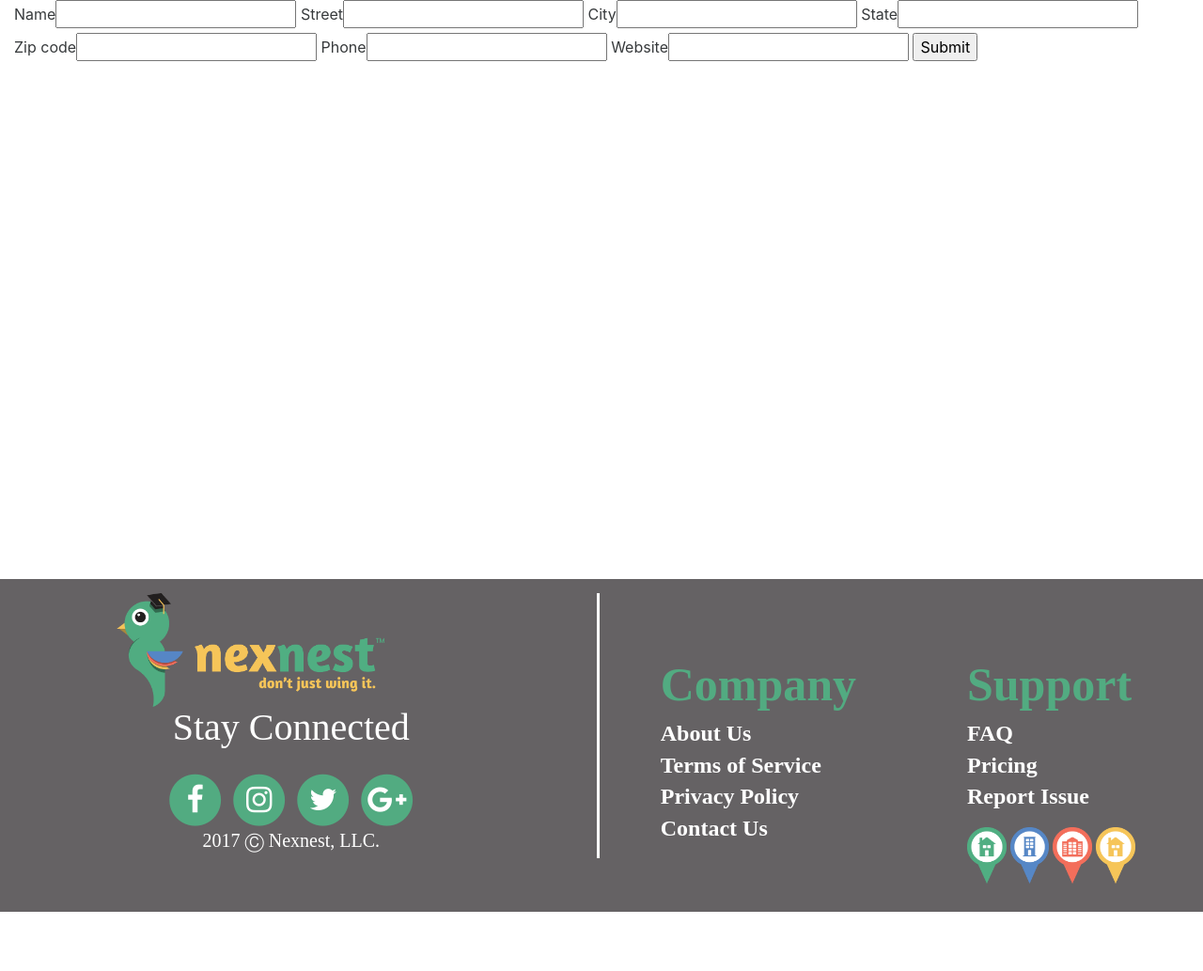
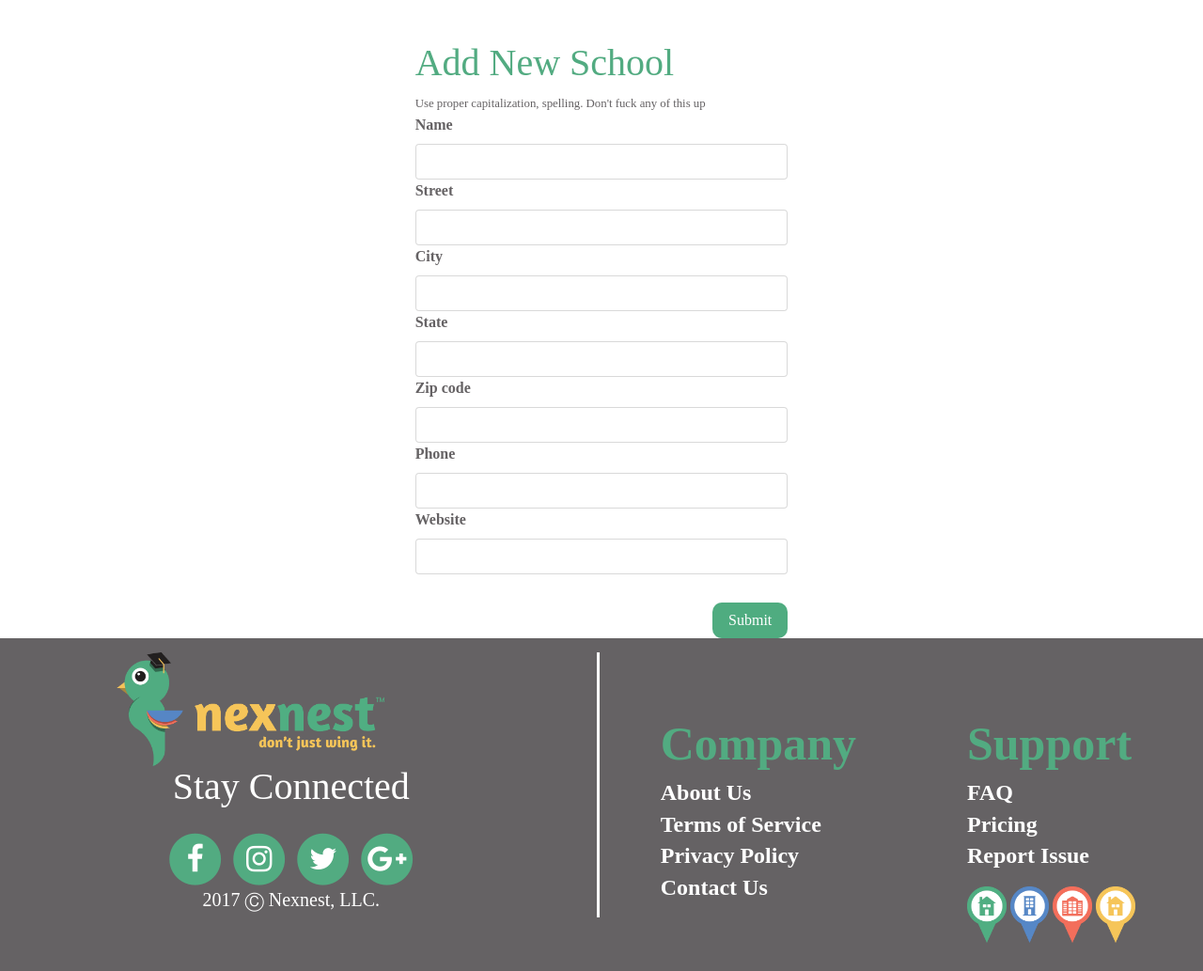
Before and after one commit to maxbbender/nexnest, a Python web app: template nexnest/templates/siteAdmin/createSchool.html in a window 1280 px wide. Shown: the part 62-1095 px from the top of the page at 94% size. Before the commit the page ends 1032 px from the top, so only its background shows below. Run offline with Jinja, Linux system fonts and the light colour scheme; the template is opened without the code that fills it: most values are stand-ins (such as "Sample title", 1, 10 or a date in 2020); form fields are guessed from the names that the template uses; some libraries are stand-ins or nearby versions; some web fonts are replaced.

Commit message:
Added styling for add school close #149

```diff
--- a/nexnest/templates/index.html
+++ b/nexnest/templates/index.html
@@ -53,7 +53,7 @@
 					    						<strong><i class="fa fa-map-marker" aria-hidden="true"></i> Where</strong>
 					    					</h2>
 				    					</label>
-			    					    <select class="form-control" id="school" style="width: 85%;">
+			    					    <select class="form-control nexnest-font" id="school" style="width: 85%;">
 			    					    	{% for school in schools %}
 			    					      		<option value="{{school}}">{{school}}</option>
 			    					    	{% endfor %}
@@ -65,7 +65,7 @@
 				    							<strong><i class="fa fa-calendar" aria-hidden="true"></i> When</strong>
 				    						</h2>
 				    					</label>
-			    					    <select class="form-control" id="when" style="width: 85%;">
+			    					    <select class="form-control nexnest-font" id="when" style="width: 85%;">
 			    					    	{% for timeFrame in validTimeFrames %}
 			    					    		<option value="{{timeFrame[0]}}">{{timeFrame[1]}}</option>
 			    					    	{% endfor %}
@@ -81,7 +81,7 @@
 					    						<strong><i class="fa fa-bed" aria-hidden="true"></i> Bedrooms</strong>
 					    					</h2>
 				    					</label>
-			    					    <select class="form-control" id="rooms" style="width: 85%;">
+			    					    <select class="form-control nexnest-font" id="rooms" style="width: 85%;">
 			    					      	<option value="1">1</option>
 			    					      	<option value="2">2</option>
 			    					      	<option value="3">3</option>
--- a/nexnest/templates/siteAdmin/createSchool.html
+++ b/nexnest/templates/siteAdmin/createSchool.html
@@ -1,14 +1,53 @@
 {% extends 'base.html' %}
 {% block content %}
-<form action="{{url_for('siteAdmin.createSchool')}}" method="POST">
-{{form.csrf_token}}
-{{form.name.label}}{{form.name}}
-{{form.street.label}}{{form.street}}
-{{form.city.label}}{{form.city}}
-{{form.state.label}}{{form.state}}
-{{form.zip_code.label}}{{form.zip_code}}
-{{form.phone.label}}{{form.phone}}
-{{form.website.label}}{{form.website}}
-<input type="submit">
-</form>
+<div class="row nexnest-font" style="padding-top: 45px; color: #656264;">
+	<div class="col-xs-0 col-lg-2 col-xl-4"></div>
+	<div class="col-xs-12 col-lg-8 col-xl-4">
+		<h1 style="color: #52ab81;">Add New School</h1>
+		<small>Use proper capitalization, spelling. Don't fuck any of this up</small>
+		<form action="{{url_for('siteAdmin.createSchool')}}" method="POST">
+			{{form.csrf_token}}
+			<div class="row">
+				<div class="col-xs-12">
+					{{form.name.label}}{{form.name(class='form-control', required='required')}}
+				</div>
+			</div>
+			<div class="row">
+				<div class="col-xs-12">
+					{{form.street.label}}{{form.street(class='form-control', required='required')}}
+				</div>
+			</div>
+			<div class="row">
+				<div class="col-xs-12">
+					{{form.city.label}}{{form.city(class='form-control', required='required')}}
+				</div>
+			</div>
+			<div class="row">
+				<div class="col-xs-12">
+					{{form.state.label}}{{form.state(class='form-control', required='required')}}
+				</div>
+			</div>
+			<div class="row">
+				<div class="col-xs-12">
+					{{form.zip_code.label}}{{form.zip_code(class='form-control', required='required')}}
+				</div>
+			</div>
+			<div class="row">
+				<div class="col-xs-12">
+					{{form.phone.label}}{{form.phone(class='form-control', required='required')}}
+				</div>
+			</div>
+			<div class="row">
+				<div class="col-xs-12">
+					{{form.website.label}}{{form.website(class='form-control', required='required')}}
+				</div>
+			</div>
+			<div class="row" style="padding-top: 30px;">
+				<div class="col-xs-12">
+					<input class="btn btn-light-green pull-right" type="submit">
+				</div>
+			</div>
+		</form>
+	</div>
+</div>
 {% endblock %}
--- a/nexnest/templates/siteAdmin/siteAdminDashboard.html
+++ b/nexnest/templates/siteAdmin/siteAdminDashboard.html
@@ -16,6 +16,11 @@
             <a href="{{url_for('siteAdmin.viewPlatformReports')}}">
                 View Reports
             </a>
+            <br><br>
+            <h1>Add School</h1>
+            <a href="{{url_for('siteAdmin.createSchool')}}">
+                Add School
+            </a>
         </div>
     </div>
 
```
